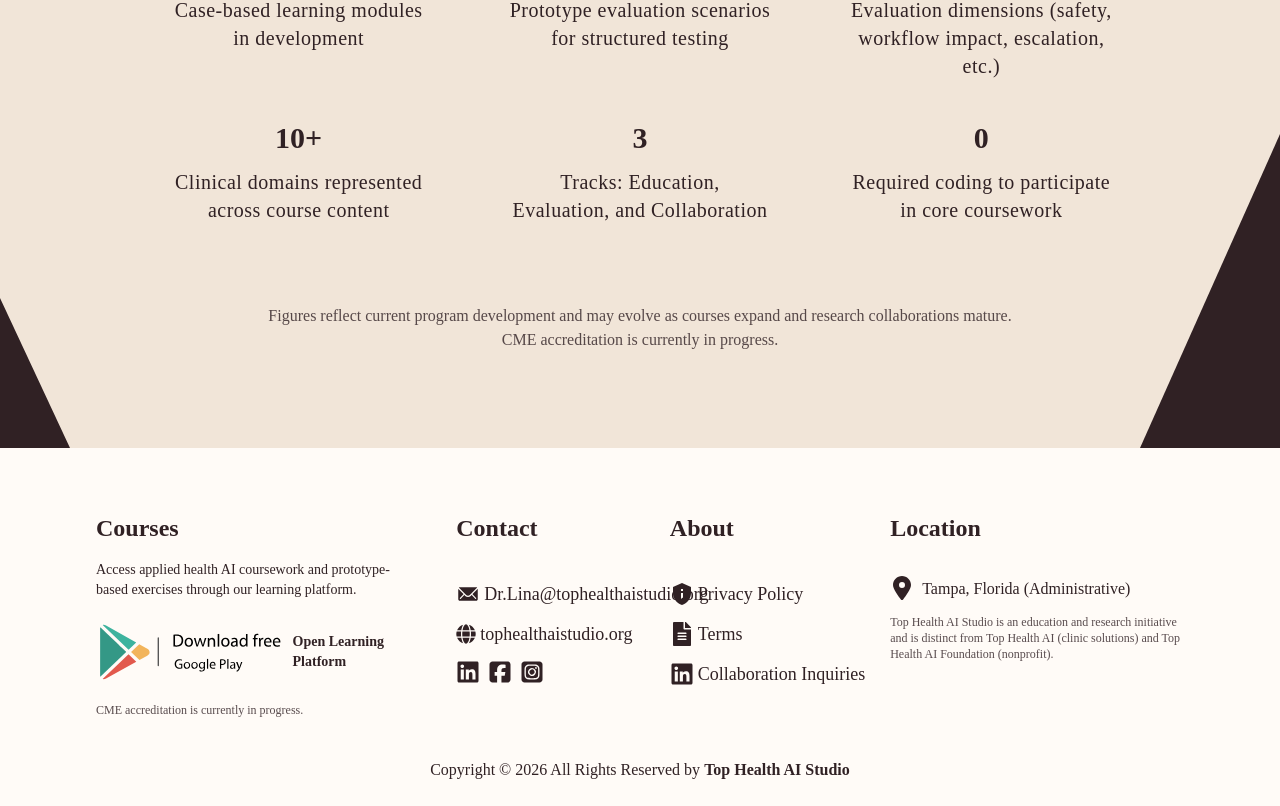
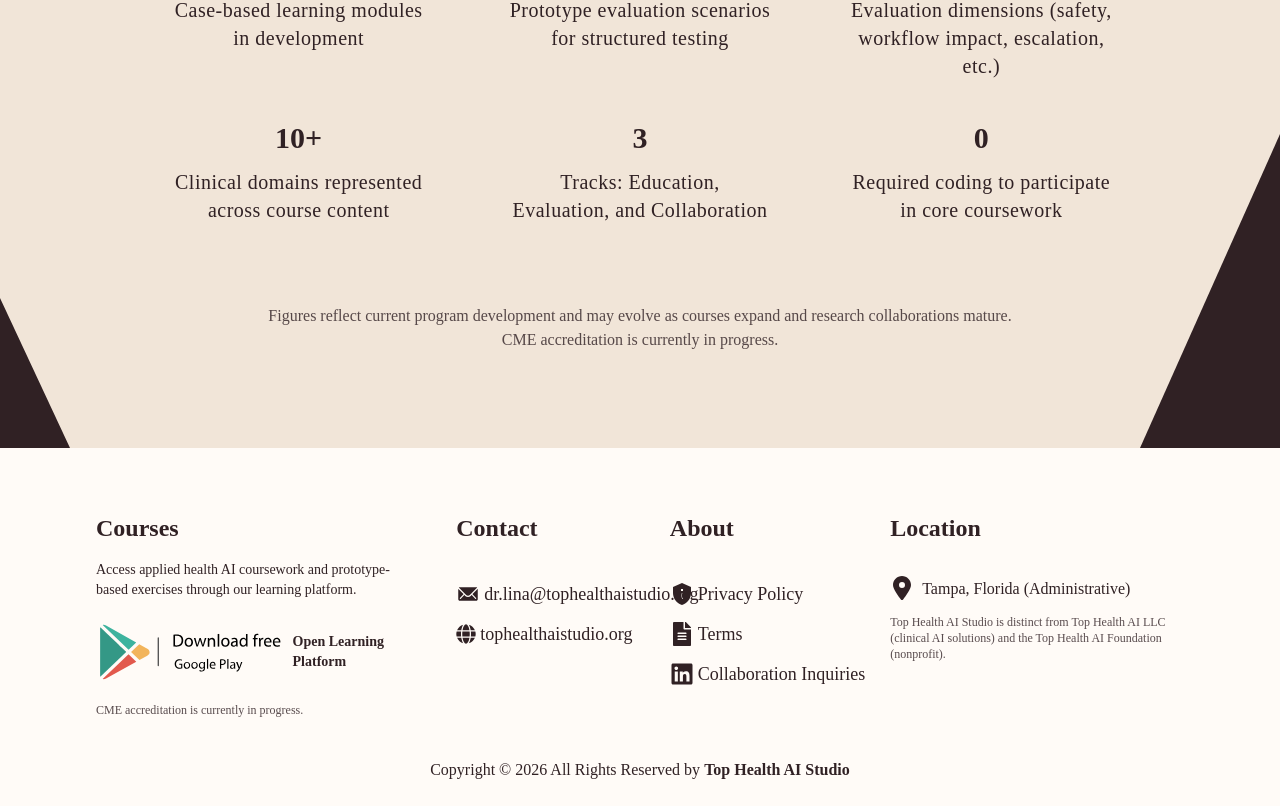
Before and after one commit to lbouayad/tophealthaistudio, a Next.js app: page / in a window 1280 px wide. Shown: the part 6083-6889 px from the top of the page. Built offline with nearby package versions, Linux system fonts and the light colour scheme.

Commit message:
Update Footer.js

```diff
--- a/src/app/components/Abstracts/Footer.js
+++ b/src/app/components/Abstracts/Footer.js
@@ -6,14 +6,7 @@ import "react-toastify/dist/ReactToastify.css";
 import { IoIosMail } from "react-icons/io";
 import { FaFileAlt, FaGlobe, FaLinkedin } from 'react-icons/fa'
 import { MdPrivacyTip } from "react-icons/md";
-import { FaLocationDot, FaSquareFacebook, FaSquareInstagram } from "react-icons/fa6";
-
-const social = [
-  // Update these when Studio profiles are ready (or remove items)
-  { icon: <FaLinkedin className='text-2xl text-brown' />, path: "https://linkedin.com" },
-  { icon: <FaSquareFacebook className='text-2xl text-brown' />, path: "https://facebook.com" },
-  { icon: <FaSquareInstagram className='text-2xl text-brown' />, path: "https://instagram.com" },
-];
+import { FaLocationDot } from "react-icons/fa6";
 
 const Footer = () => {
   const year = new Date().getFullYear();
@@ -23,10 +16,7 @@ const Footer = () => {
       <ToastContainer />
 
       <div className='xl:px-24 lg:px-8 px-10 flex lg:flex-row flex-col w-full'>
-        {/* Left group */}
         <div className='w-full flex md:flex-row flex-col lg:pl-0 md:pl-10'>
-
-          {/* Courses / Platform */}
           <div className='lg:w-3/5 md:w-1/2 flex flex-col items-start'>
             <ul className="text-sm font-medium space-y-1">
               <h2 className='font-bold text-2xl'>Courses</h2>
@@ -57,17 +47,13 @@ const Footer = () => {
             </ul>
           </div>
 
-          {/* Contact */}
           <div className="lg:w-2/5 md:w-1/2 mt-12 lg:mt-0 md:mt-6 xl:pl-10 pl-0">
             <ul className="text-base md:text-lg font-medium space-y-1">
               <h2 className='font-bold text-2xl'>Contact</h2>
 
               <li className='flex items-center gap-x-2 lg:pt-8 pt-4'>
-                <a
-                  className='hover:underline inline-flex items-center gap-x-1'
-                  href="mailto:hello@tophealthaistudio.org"
-                >
-                  <IoIosMail className='text-2xl' /> Dr.Lina@tophealthaistudio.org
+                <a className='hover:underline inline-flex items-center gap-x-1' href={"mailto:dr.lina@tophealthaistudio.org"}>
+                  <IoIosMail className='text-2xl' /> dr.lina@tophealthaistudio.org
                 </a>
               </li>
 
@@ -76,71 +62,37 @@ const Footer = () => {
                   className='hover:underline inline-flex items-center gap-x-1'
                   target='_blank'
                   rel="noopener noreferrer"
-                  href="https://tophealthaistudio.org"
+                  href={"https://tophealthaistudio.org"}
                 >
                   <FaGlobe className='text-xl' />
                   tophealthaistudio.org
                 </a>
               </li>
-
-              <li>
-                <div className='flex items-center gap-x-2 pt-2'>
-                  {social.map((item, index) => (
-                    <a
-                      key={index}
-                      href={item.path}
-                      target='_blank'
-                      rel="noopener noreferrer"
-                      className='hover:underline inline-flex items-center gap-x-1'
-                      aria-label="Social link"
-                    >
-                      {item.icon}
-                    </a>
-                  ))}
-                </div>
-              </li>
             </ul>
           </div>
         </div>
 
-        {/* Right group */}
         <div className='w-full flex md:flex-row flex-col md:pl-10 lg:pl-10 pl-0'>
-          {/* Policies */}
           <div className="lg:w-1/2 md:w-1/2 mt-12 lg:mt-0">
             <ul className="text-base md:text-lg font-medium space-y-1">
               <h2 className='font-bold text-2xl'>About</h2>
 
               <li className='flex items-center gap-x-2 lg:pt-8 pt-4'>
-                <a
-                  className='hover:underline inline-flex items-center gap-x-1'
-                  target='_blank'
-                  rel="noopener noreferrer"
-                  href="https://tophealthaistudio.org/privacy"
-                >
+                <a className='hover:underline inline-flex items-center gap-x-1' target='_blank' rel="noopener noreferrer" href={"https://tophealthaistudio.org/privacy"}>
                   <MdPrivacyTip className='text-2xl' />
                   Privacy Policy
                 </a>
               </li>
 
               <li className='flex items-center gap-x-2 pt-2'>
-                <a
-                  className='hover:underline inline-flex items-center gap-x-1'
-                  target='_blank'
-                  rel="noopener noreferrer"
-                  href="https://tophealthaistudio.org/terms"
-                >
+                <a className='hover:underline inline-flex items-center gap-x-1' target='_blank' rel="noopener noreferrer" href={"https://tophealthaistudio.org/terms"}>
                   <FaFileAlt className='text-2xl' />
                   Terms
                 </a>
               </li>
 
               <li className='flex items-center gap-x-2 pt-2'>
-                <a
-                  className='hover:underline inline-flex items-center gap-x-1'
-                  target='_blank'
-                  rel="noopener noreferrer"
-                  href="https://tophealthaistudio.org/collaborate"
-                >
+                <a className='hover:underline inline-flex items-center gap-x-1' target='_blank' rel="noopener noreferrer" href={"https://tophealthaistudio.org/collaborate"}>
                   <FaLinkedin className='text-2xl' />
                   Collaboration Inquiries
                 </a>
@@ -148,18 +100,15 @@ const Footer = () => {
             </ul>
           </div>
 
-          {/* Address */}
           <div className="xl:w-2/3 lg:w-3/4 md:w-2/5 mt-12 lg:mt-0">
             <h2 className='font-bold text-2xl'>Location</h2>
             <div className='md:pt-8 pt-4 font-medium flex items-start gap-x-2'>
               <FaLocationDot className='text-2xl' />
-              <div className="">
-                Tampa, Florida (Administrative)
-              </div>
+              <div className="">Tampa, Florida (Administrative)</div>
             </div>
 
             <p className='text-xs pt-3 text-brown/80 max-w-sm'>
-              Top Health AI Studio is an education and research initiative and is distinct from Top Health AI (clinic solutions) and Top Health AI Foundation (nonprofit).
+              Top Health AI Studio is distinct from Top Health AI LLC (clinical AI solutions) and the Top Health AI Foundation (nonprofit).
             </p>
           </div>
         </div>
```
